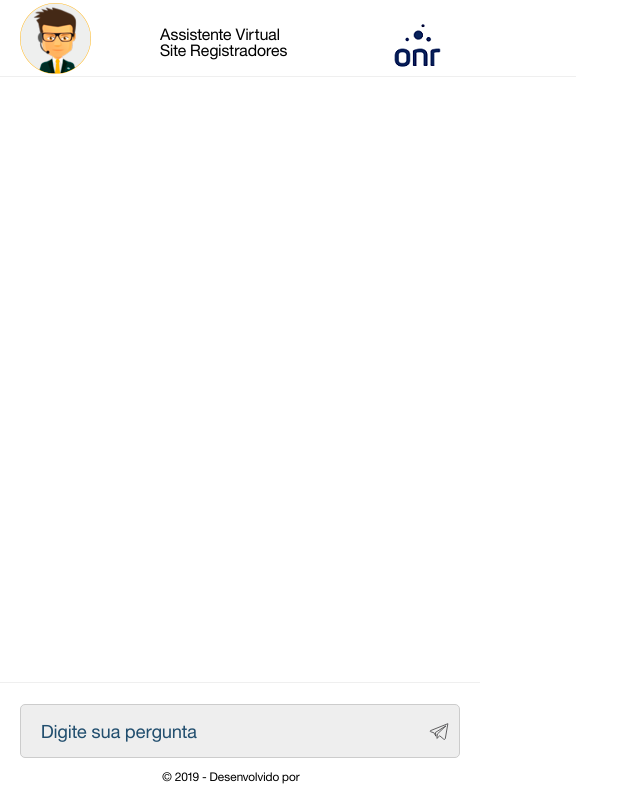
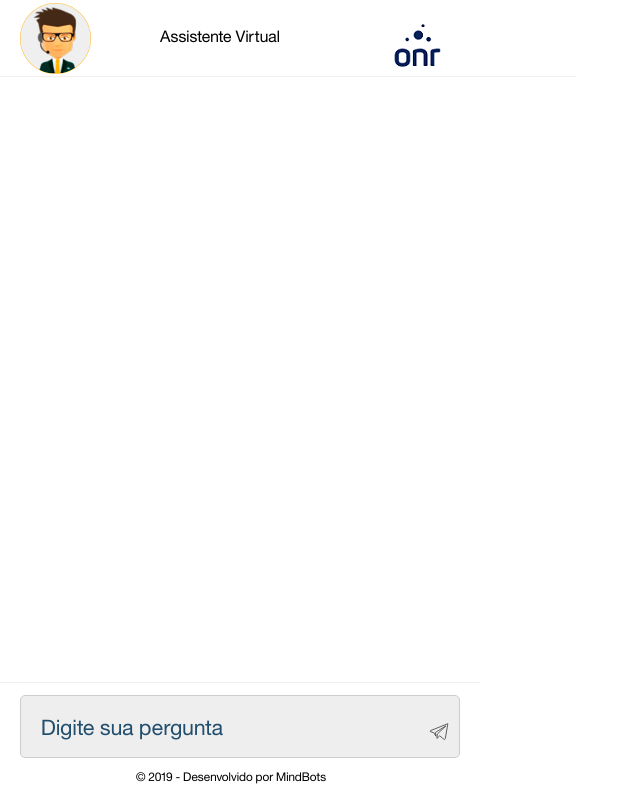
Before and after one commit to Pridefrancas/Registradores, a website: page public/index.html in a window 1280 px wide. Shown: the whole page, without its empty margins (0-640 px from the left). Drawn offline with Linux system fonts and the light colour scheme; no server answers.

Commit message:
atualização html

```diff
--- a/public/css/app.css
+++ b/public/css/app.css
@@ -426,7 +426,7 @@ pre {
 }
 
 html {
-  font-size: 12px;
+  font-size: 14px;
 }
 
 @media only screen and (max-width: 1000px) {
--- a/public/index.html
+++ b/public/index.html
@@ -14,7 +14,7 @@
 
       gtag('config', 'UA-134334833-1');
     </script>
-  <title>Assistente Virtual Registradores</title>
+  <title>Assistente Virtual</title>
   <meta name="viewport" content="width=device-width, initial-scale=1">
   <meta http-equiv="X-UA-Compatible" content="IE=edge">
   <meta property="og:image" content="conversation.svg" />
@@ -33,8 +33,7 @@
               <h3>
                 <span>
                   Assistente Virtual
-                  <br />
-                  Site Registradores
+
                 </span>
               </h3>
             </div>
@@ -62,7 +61,7 @@
           </div>
           <div class="copyright" id="copyright">
             <span>
-              © 2019 - Desenvolvido por
+              © 2019 - Desenvolvido por MindBots
             </span>
           </div>
           <div class="disclaimer"></div>
--- a/public/js/conversation.js
+++ b/public/js/conversation.js
@@ -170,7 +170,7 @@ var ConversationPanel = (function() {
       } else {
         var userTypringField = document.getElementById('user-typing-field');
         if (res.typing) {
-          userTypringField.innerHTML = 'Watson Assistant Typing...';
+          userTypringField.innerHTML = 'O assistente está digitando...';
         }
         setTimeout(function() {
           userTypringField.innerHTML = '';
```
